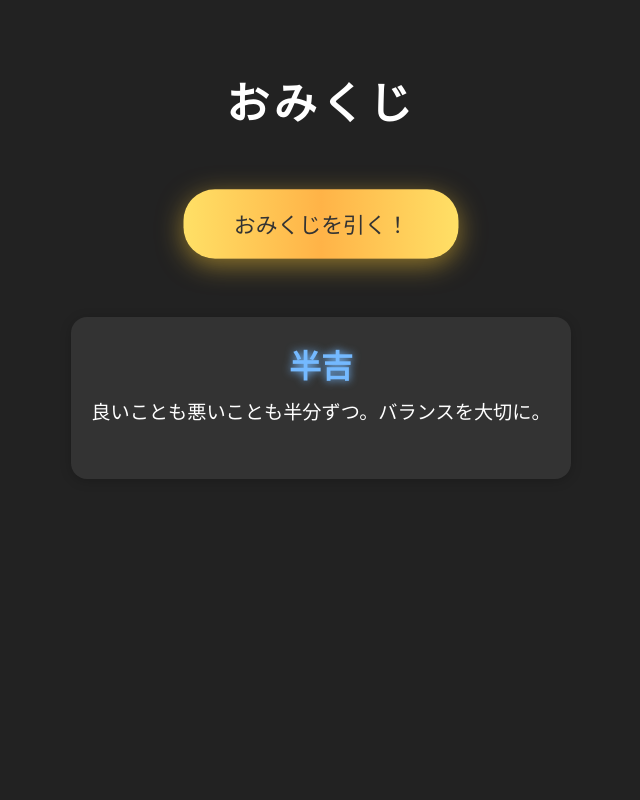
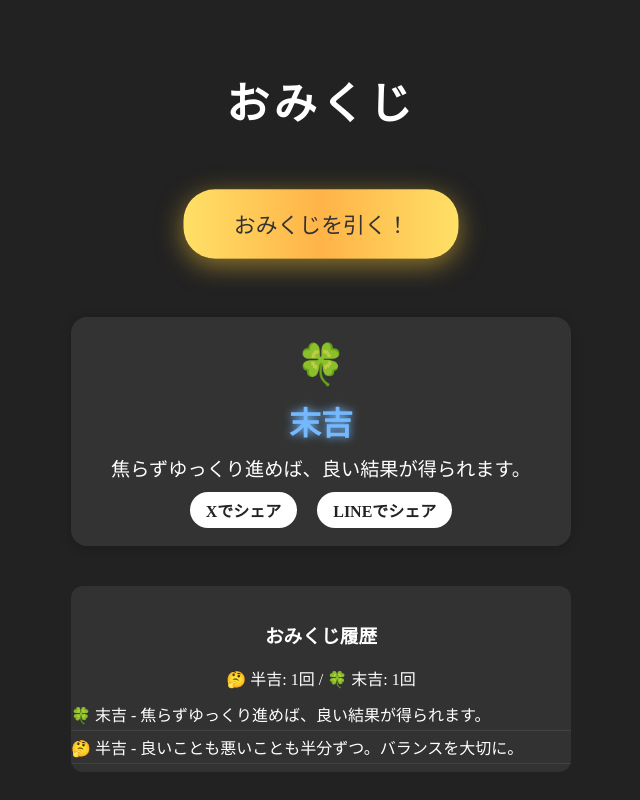
Before and after one commit to take-maker/omikuji, a plain HTML site: page index.html in a window 1280 px wide. Both pictures are taken after a click on the button "おみくじを引く！". Shown: the whole page, without its empty margins (319-959 px from the left). Drawn offline with Linux system fonts and the light colour scheme; a web font is replaced by a local one.

Commit message:
おみくじ結果デザインの改善と機能追加

```diff
--- a/index.html
+++ b/index.html
@@ -1,20 +1,35 @@
 <!DOCTYPE html>
 <html lang="ja">
+
 <head>
   <meta charset="UTF-8">
   <title>おみくじアプリ</title>
   <link rel="stylesheet" href="style.css">
 </head>
+
 <body>
   <main>
     <h1>おみくじ</h1>
     <button id="fortune-btn" aria-label="おみくじを引く">おみくじを引く！</button>
+    <!-- ...既存のコード... -->
     <section id="result-section" aria-live="polite" aria-atomic="true">
+      <span id="fortune-icon" aria-hidden="true" style="font-size:2.5em;display:block;"></span>
       <h2 id="fortune-title"></h2>
       <p id="fortune-desc"></p>
+      <div class="share-buttons">
+        <a id="share-x" href="#" target="_blank" rel="noopener" aria-label="Xでシェア">Xでシェア</a>
+        <a id="share-line" href="#" target="_blank" rel="noopener" aria-label="LINEでシェア">LINEでシェア</a>
+      </div>
     </section>
+    <div id="history-area">
+      <h3>おみくじ履歴</h3>
+      <div id="fortune-counts"></div>
+      <ul id="history-list"></ul>
+    </div>
+    <!-- ...既存のコード... -->
     <canvas id="fireworks-canvas"></canvas>
   </main>
   <script src="main.js"></script>
 </body>
+
 </html>
--- a/main.js
+++ b/main.js
@@ -128,3 +128,87 @@ document.getElementById('fortune-btn').addEventListener('click', () => {
     setTimeout(launchFirework, i * 300);
   }
 });
+
+// ...既存のコード...
+
+// 運勢ごとのアイコン
+const fortuneIcons = {
+  "大吉": "🎉",
+  "中吉": "😊",
+  "小吉": "🙂",
+  "吉": "😌",
+  "末吉": "🍀",
+  "凶": "⚡",
+  "大凶": "💀",
+  "半吉": "🤔"
+};
+
+// 効果音
+const soundFirework = new Audio('firework.mp3'); // ファイルを用意
+const soundCongrats = new Audio('congrats.mp3'); // ファイルを用意
+
+// 履歴管理
+let history = [];
+let counts = {};
+
+// 履歴表示
+function updateHistory(fortune) {
+  history.unshift(fortune);
+  counts[fortune.title] = (counts[fortune.title] || 0) + 1;
+
+  // 履歴リスト更新
+  const list = document.getElementById('history-list');
+  list.innerHTML = '';
+  history.slice(0, 10).forEach(item => {
+    const li = document.createElement('li');
+    li.textContent = `${fortuneIcons[item.title] || ''} ${item.title} - ${item.desc}`;
+    list.appendChild(li);
+  });
+
+  // カウント表示
+  const countDiv = document.getElementById('fortune-counts');
+  countDiv.innerHTML = Object.entries(counts)
+    .map(([title, num]) => `${fortuneIcons[title] || ''} ${title}: ${num}回`)
+    .join(' / ');
+}
+
+// SNSシェア
+function shareSNS(fortune) {
+  const text = `【${fortune.title}】${fortune.desc} #おみくじ`;
+  const url = encodeURIComponent(location.href);
+  const shareText = encodeURIComponent(text);
+
+  document.getElementById('share-x').href =
+    `https://twitter.com/intent/tweet?text=${shareText}&url=${url}`;
+  document.getElementById('share-line').href =
+    `https://social-plugins.line.me/lineit/share?url=${url}&text=${shareText}`;
+}
+
+// おみくじ表示アニメーション＋アイコン＋効果音＋履歴＋シェア
+function showFortune(fortune) {
+  const section = document.getElementById('result-section');
+  const title = document.getElementById('fortune-title');
+  const desc = document.getElementById('fortune-desc');
+  const icon = document.getElementById('fortune-icon');
+
+  section.classList.remove('visible');
+  setTimeout(() => {
+    title.textContent = fortune.title;
+    desc.textContent = fortune.desc;
+    icon.textContent = fortuneIcons[fortune.title] || '';
+    section.className = fortune.type;
+    section.classList.add('visible');
+    updateHistory(fortune);
+    shareSNS(fortune);
+    if (fortune.type === 'positive') soundCongrats.play();
+    soundFirework.play();
+  }, 400);
+}
+
+// ボタンイベント
+document.getElementById('fortune-btn').addEventListener('click', () => {
+  const idx = Math.floor(Math.random() * fortunes.length);
+  const fortune = fortunes[idx];
+  showFortune(fortune);
+  for (let i = 0; i < 3; i++) setTimeout(launchFirework, i * 300);
+});
--- a/style.css
+++ b/style.css
@@ -35,7 +35,9 @@ h1 {
   outline: none;
   font-family: inherit;
 }
-#fortune-btn:hover, #fortune-btn:focus {
+
+#fortune-btn:hover,
+#fortune-btn:focus {
   background: linear-gradient(90deg, #ffe066, #ffb347, #ffe066);
   box-shadow: 0 6px 24px rgba(255, 204, 51, 0.5);
   transform: scale(1.05);
@@ -47,8 +49,8 @@ h1 {
   width: 80vw;
   max-width: 500px;
   border-radius: 16px;
-  background: rgba(255,255,255,0.08);
-  box-shadow: 0 2px 12px rgba(0,0,0,0.2);
+  background: rgba(255, 255, 255, 0.08);
+  box-shadow: 0 2px 12px rgba(0, 0, 0, 0.2);
   opacity: 0;
   pointer-events: none;
   transition: opacity 0.7s;
@@ -73,15 +75,96 @@ h1 {
 }
 
 /* 運勢ごとの色分け */
-.positive #fortune-title { color: #ffe066; text-shadow: 0 0 8px #ffe066; }
-.warning  #fortune-title { color: #ff7675; text-shadow: 0 0 8px #ff7675; }
-.advice   #fortune-title { color: #74b9ff; text-shadow: 0 0 8px #74b9ff; }
+.positive #fortune-title {
+  color: #ffe066;
+  text-shadow: 0 0 8px #ffe066;
+}
+
+.warning #fortune-title {
+  color: #ff7675;
+  text-shadow: 0 0 8px #ff7675;
+}
+
+.advice #fortune-title {
+  color: #74b9ff;
+  text-shadow: 0 0 8px #74b9ff;
+}
 
 /* 花火用canvas */
 #fireworks-canvas {
   position: fixed;
-  left: 0; top: 0;
-  width: 100vw; height: 100vh;
+  left: 0;
+  top: 0;
+  width: 100vw;
+  height: 100vh;
   pointer-events: none;
   z-index: 100;
 }
+
+/* ...既存のコード... */
+#fortune-icon {
+  margin-bottom: 10px;
+}
+
+.share-buttons {
+  margin-top: 10px;
+}
+
+.share-buttons a {
+  display: inline-block;
+  margin: 0 8px;
+  padding: 6px 16px;
+  border-radius: 20px;
+  background: #fff;
+  color: #222;
+  text-decoration: none;
+  font-weight: bold;
+  transition: background 0.2s, color 0.2s;
+}
+
+.share-buttons a:hover,
+.share-buttons a:focus {
+  background: #ffe066;
+  color: #b8860b;
+}
+
+#history-area {
+  margin: 40px auto 0;
+  max-width: 500px;
+  background: rgba(255, 255, 255, 0.07);
+  border-radius: 12px;
+  padding: 16px 0 8px 0;
+}
+
+#history-list {
+  list-style: none;
+  padding: 0;
+  margin: 0;
+  text-align: left;
+}
+
+#history-list li {
+  padding: 4px 0;
+  border-bottom: 1px solid rgba(255, 255, 255, 0.08);
+  font-size: 1em;
+}
+
+#fortune-counts {
+  margin-bottom: 8px;
+  font-size: 1em;
+}
+
+/* レスポンシブ */
+@media (max-width: 600px) {
+
+  #result-section,
+  #history-area {
+    width: 95vw;
+    max-width: 98vw;
+    font-size: 0.95em;
+  }
+
+  h1 {
+    font-size: 2em;
+  }
+}
```
